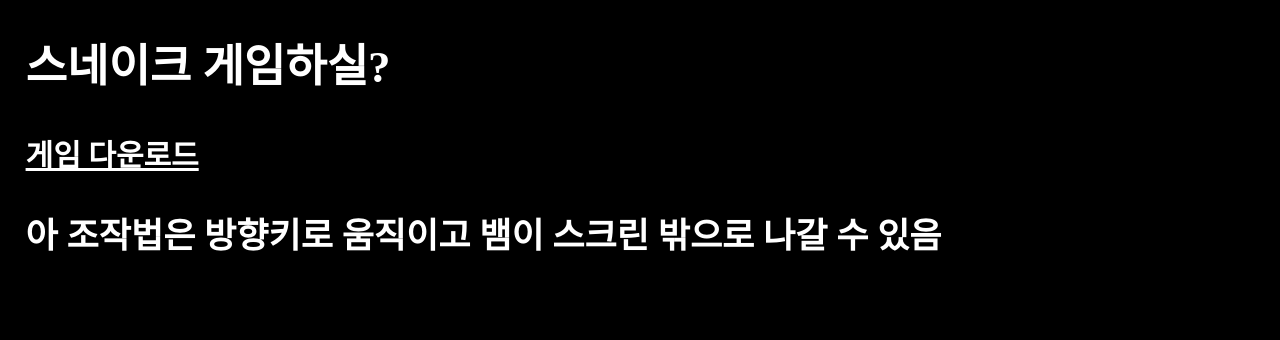
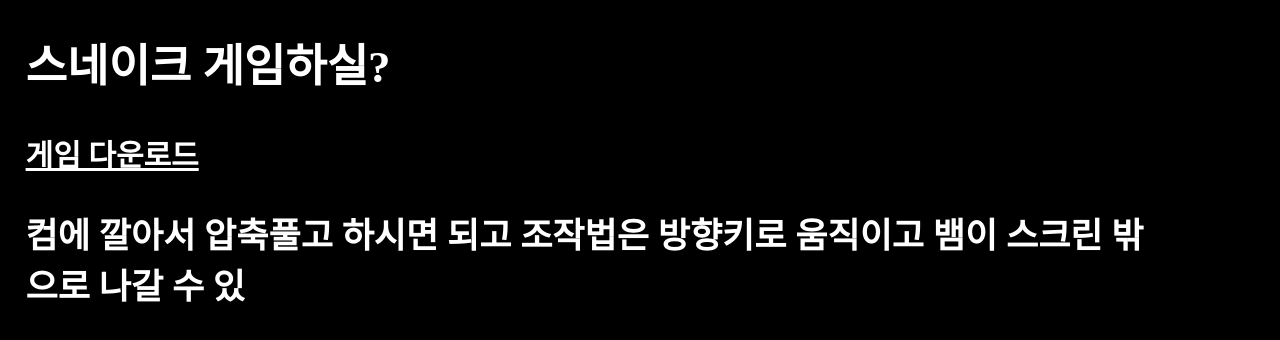
Before and after one commit to proy12/des, a plain HTML site: page index.html in a window 1280 px wide. Drawn offline with Linux system fonts and the light colour scheme.

Commit message:
Update index.html

```diff
--- a/index.html
+++ b/index.html
@@ -8,6 +8,6 @@
   <body>
     <h1>스네이크 게임하실?<h1>
     <a class="btn" href="snake game.zip" download>게임 다운로드</a>
-      <h2>아 조작법은 방향키로 움직이고 뱀이 스크린 밖으로 나갈 수 있음</h2>
+      <h2>컴에 깔아서 압축풀고 하시면 되고 조작법은 방향키로 움직이고 뱀이 스크린 밖으로 나갈 수 있</h2>
   </body>
 </html>
```
